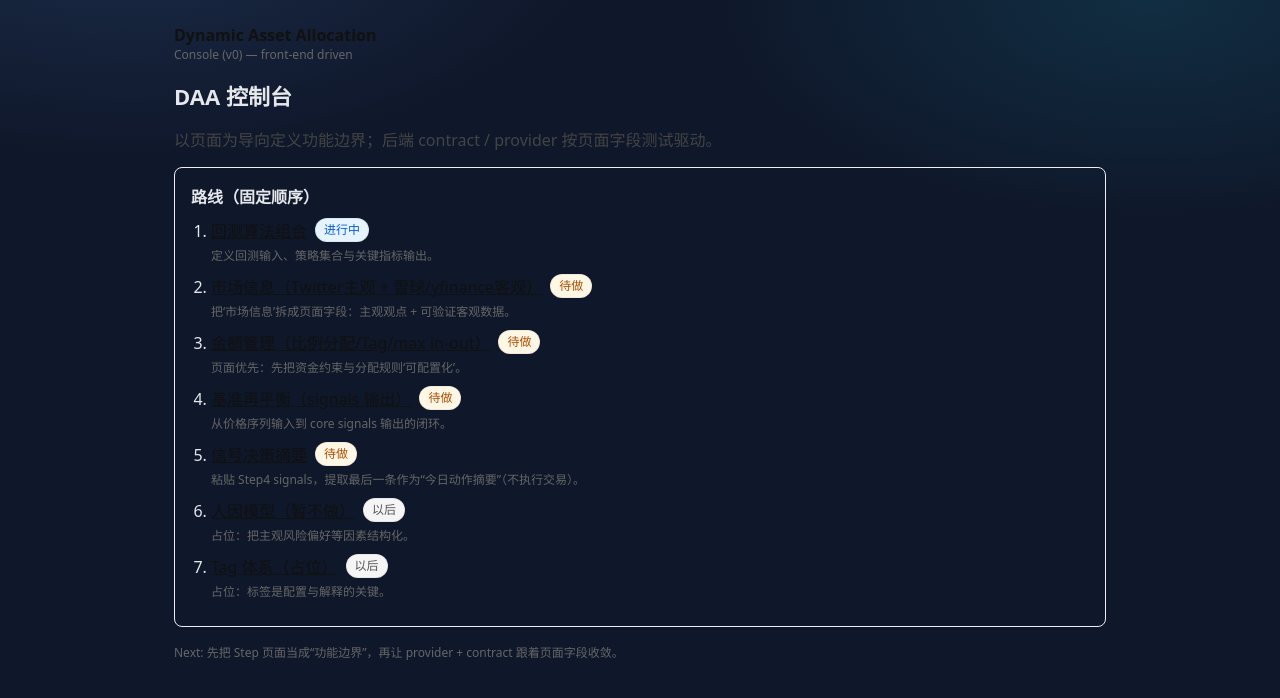
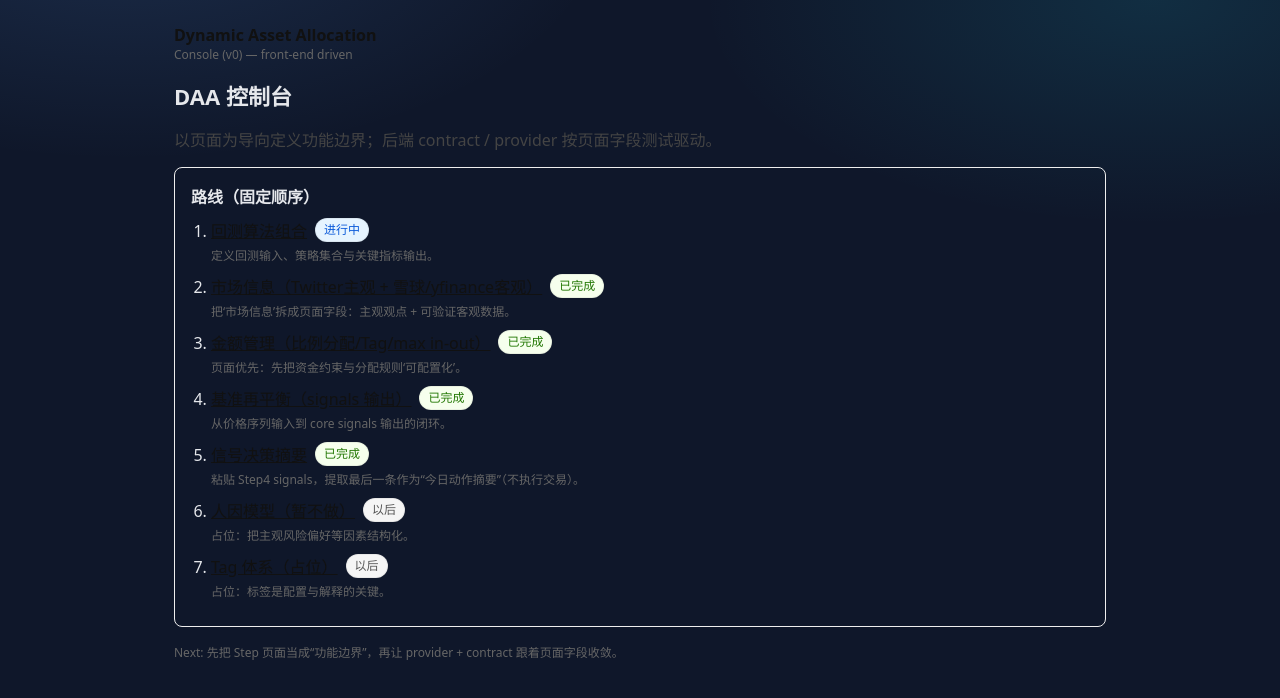
Before and after one commit to Jarvis-agent-bot/Dynamic-Asset-Allocation, a Next.js app: page /daa in a window 1280 px wide. Shown: the top 698 px of the page. Built offline with nearby package versions, Linux system fonts and the light colour scheme.

Commit message:
daa: mark finished steps as done

```diff
--- a/app/daa/components/StatusPill.jsx
+++ b/app/daa/components/StatusPill.jsx
@@ -2,8 +2,22 @@ import { DAA_STEP_STATUS_LABEL } from "../steps";
 
 export default function StatusPill({ status }) {
   const label = DAA_STEP_STATUS_LABEL[status] || status || "";
-  const bg = status === "wip" ? "#e6f4ff" : status === "todo" ? "#fff7e6" : "#f5f5f5";
-  const fg = status === "wip" ? "#0958d9" : status === "todo" ? "#ad4e00" : "#555";
+  const bg =
+    status === "wip"
+      ? "#e6f4ff"
+      : status === "todo"
+        ? "#fff7e6"
+        : status === "done"
+          ? "#f6ffed"
+          : "#f5f5f5";
+  const fg =
+    status === "wip"
+      ? "#0958d9"
+      : status === "todo"
+        ? "#ad4e00"
+        : status === "done"
+          ? "#237804"
+          : "#555";
 
   return (
     <span
--- a/app/daa/steps.js
+++ b/app/daa/steps.js
@@ -9,25 +9,25 @@ export const DAA_STEPS = [
     id: 2,
     title: "市场信息（Twitter主观 + 雪球/yfinance客观）",
     desc: "把‘市场信息’拆成页面字段：主观观点 + 可验证客观数据。",
-    status: "todo",
+    status: "done",
   },
   {
     id: 3,
     title: "金额管理（比例分配/Tag/max in-out）",
     desc: "页面优先：先把资金约束与分配规则‘可配置化’。",
-    status: "todo",
+    status: "done",
   },
   {
     id: 4,
     title: "基准再平衡（signals 输出）",
     desc: "从价格序列输入到 core signals 输出的闭环。",
-    status: "todo",
+    status: "done",
   },
   {
     id: 5,
     title: "信号决策摘要",
     desc: "粘贴 Step4 signals，提取最后一条作为“今日动作摘要”（不执行交易）。",
-    status: "todo",
+    status: "done",
   },
   {
     id: 6,
@@ -46,6 +46,7 @@ export const DAA_STEPS = [
 export const DAA_STEP_STATUS_LABEL = {
   wip: "进行中",
   todo: "待做",
+  done: "已完成",
   later: "以后",
 };
 
```
